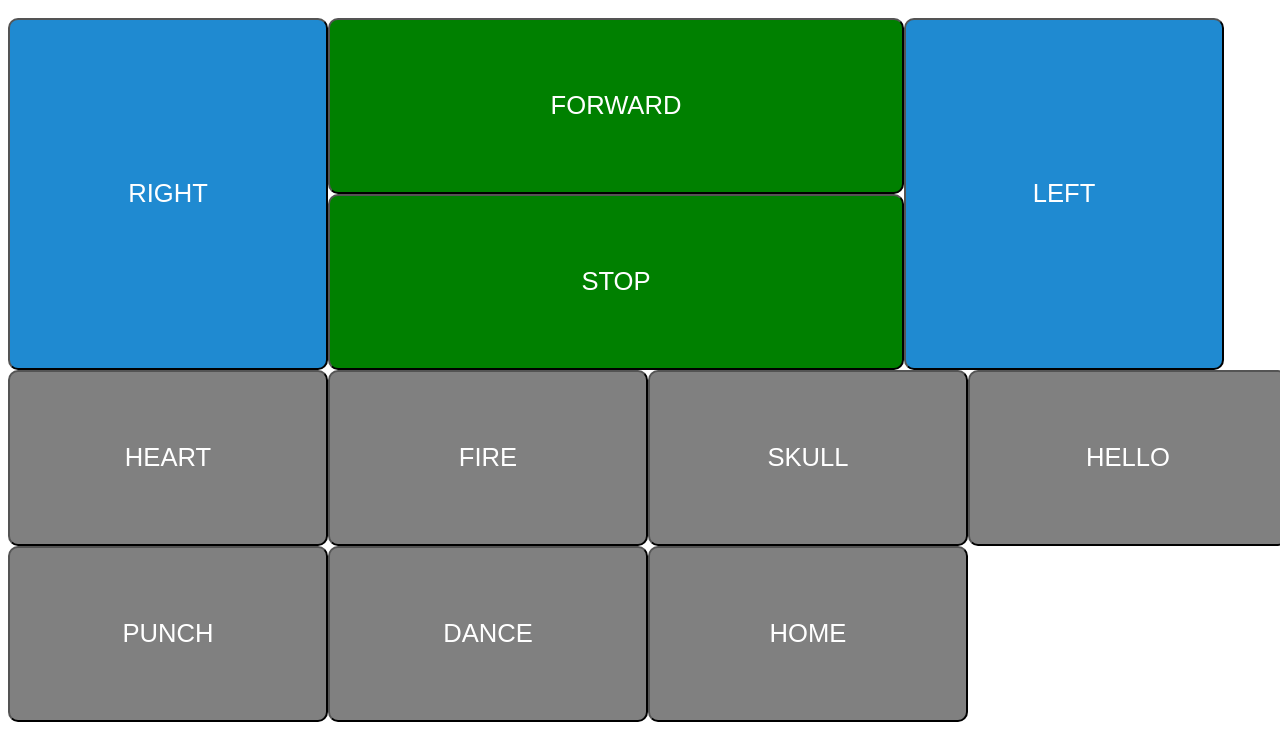
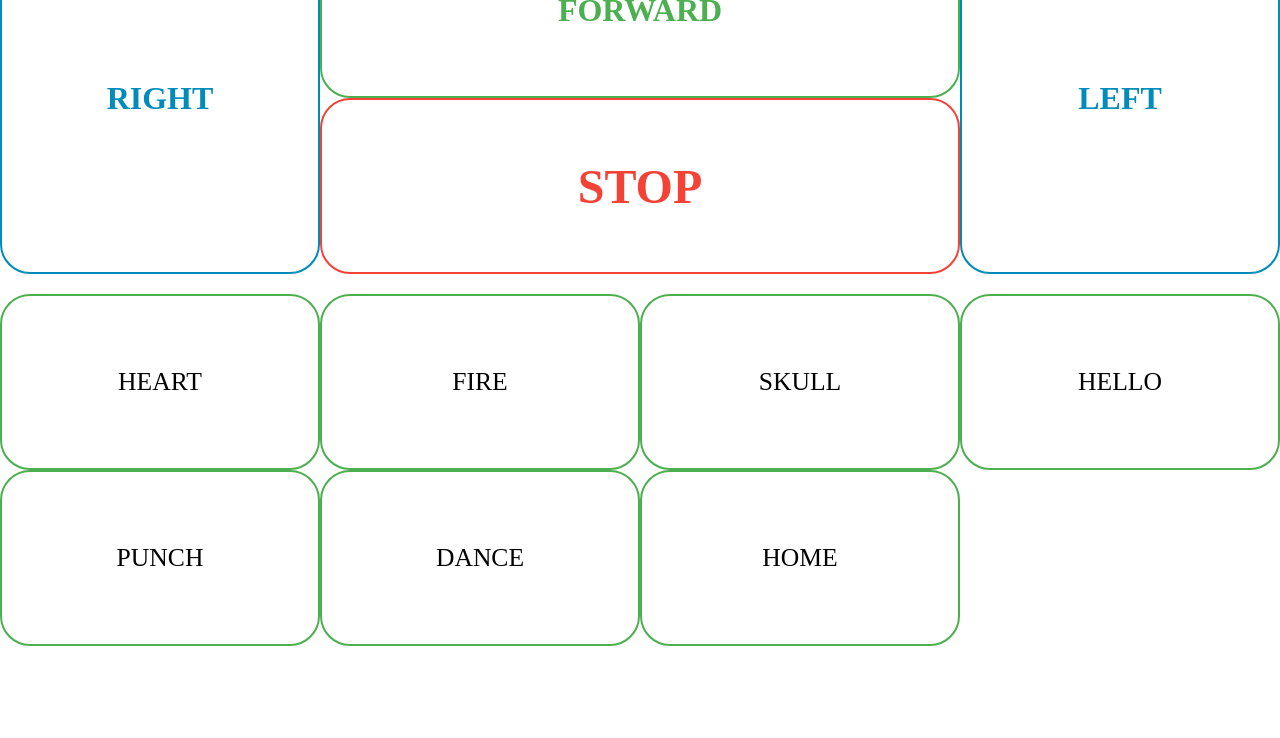
Before and after one commit to Luqapo/kame, a plain HTML site: page kameUi/index.html in a window 1280 px wide. Shown: the part 78-816 px from the top of the page. Drawn offline with Linux system fonts and the light colour scheme.

Commit message:
button styles

```diff
--- a/kameUi/css/style.css
+++ b/kameUi/css/style.css
@@ -1,5 +1,11 @@
 * {
   box-sizing: border-box;
+  margin: 0;
+	padding: 0;
+	border: 0;
+	font-size: 100%;
+	font: inherit;
+	vertical-align: baseline;
 }
 
 .box {
@@ -16,6 +22,7 @@
 }
 
 .functions {
+  margin-top: 20px;
   display: flex;
   flex-wrap: wrap;
   width: 100vw;
@@ -29,7 +36,7 @@
 }
 
 .upDown {
-  width: 45vw;
+  width: 50vw;
 }
 
 .up {
@@ -50,8 +57,38 @@ h1 {
 }
 
 button {
-  border-radius: 10px;
+  border-radius: 30px;
   text-transform: uppercase;
   color: white;
   font-size: 1.6rem;
 }
+
+.functions>button {
+  background-color: white;
+  color: black;
+  border: 2px solid #4CAF50;
+}
+
+#stop {
+  background-color: white;
+  font-size: 3rem;
+  font-weight: bold;
+  color: #f44336;
+  border: 2px solid #f44336;
+}
+
+#forward {
+  background-color: white;
+  font-size: 2rem;
+  font-weight: bold;
+  color: #4CAF50;
+  border: 2px solid #4CAF50;
+}
+
+.movement>button {
+  background-color: white;
+  font-size: 2rem;
+  font-weight: bold;
+  color: #008CBA;
+  border: 2px solid #008CBA;
+}
--- a/kameUi/index.html
+++ b/kameUi/index.html
@@ -8,7 +8,6 @@
 </head>
 <body>
   <div class="box">
-    <h1>Kame Ui</h1>
     <div>
       <div class="movement">
         <button id="right" class="side">Right</button>
```
Also changed, not shown: 1 other file.
